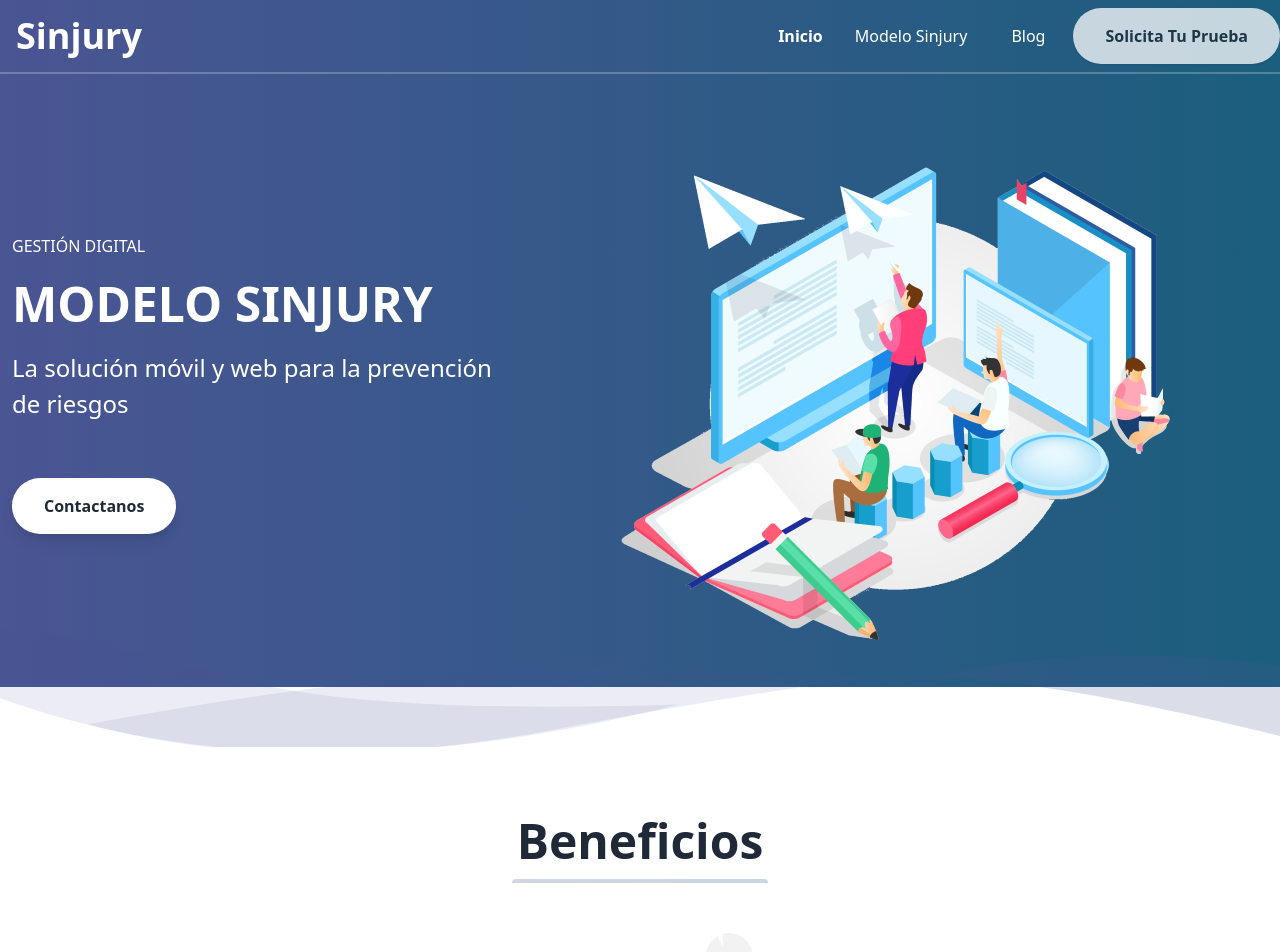
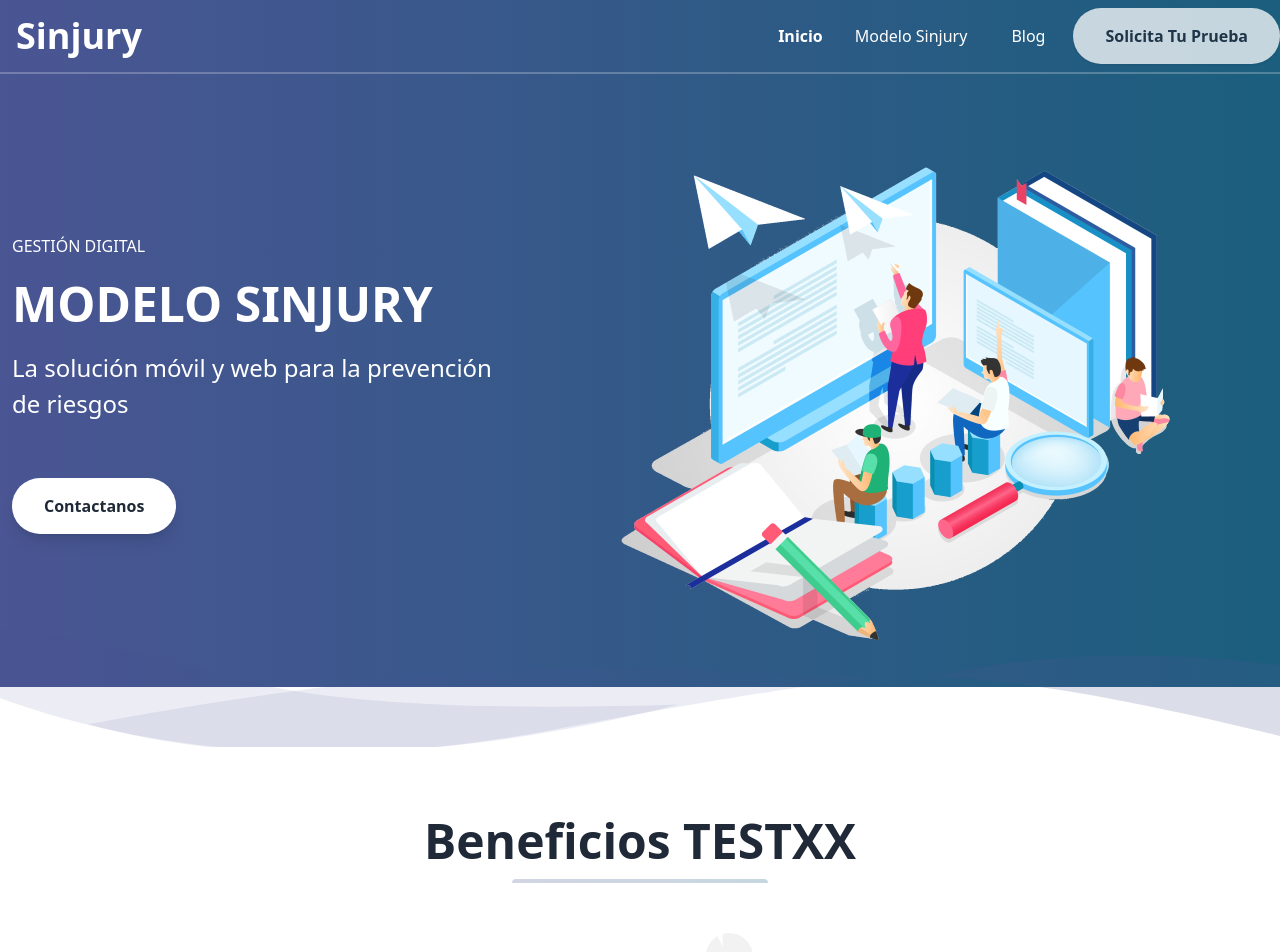
Before and after one commit to asiph-team/sinjury-landing, a Next.js app: page / in a window 1280 px wide. Shown: the top 952 px of the page. Built offline with nearby package versions, Linux system fonts and the light colour scheme.

Commit message:
test dpeloy

```diff
--- a/pages/index.tsx
+++ b/pages/index.tsx
@@ -20,7 +20,7 @@
           colorSecundary='#4a5593'
         />
         <ResumenSection
-          title='Beneficios'
+          title='Beneficios TESTXX'
         />
         <KeysSection
           title='Nuestro Modelo'
```
